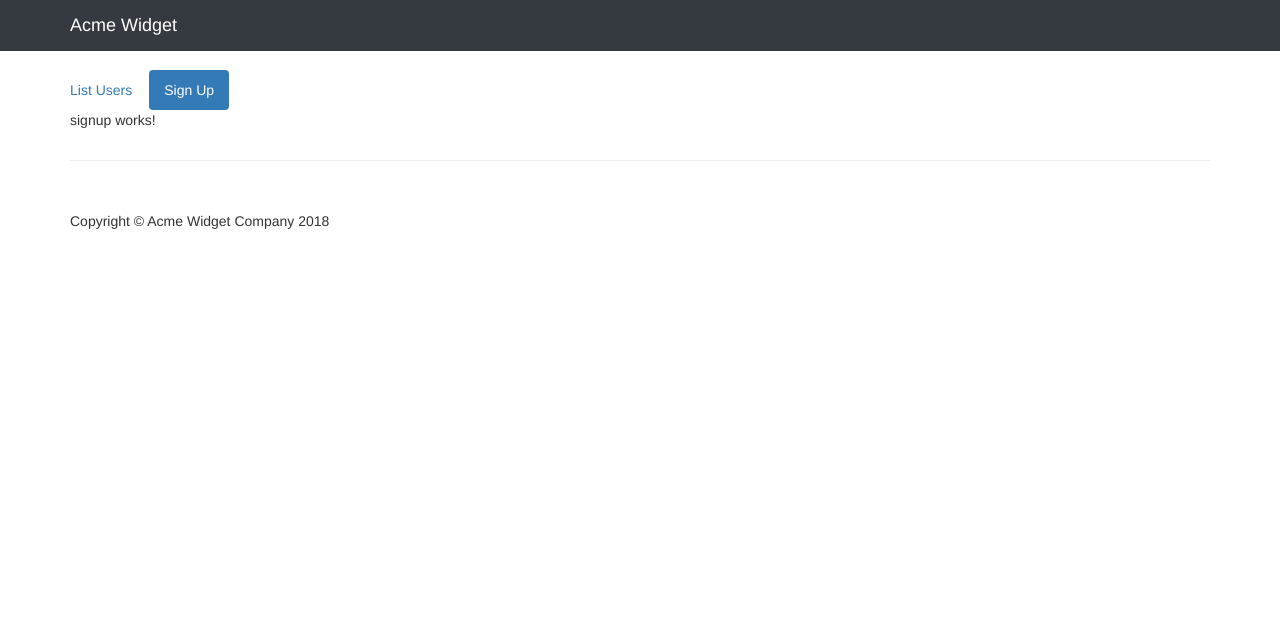
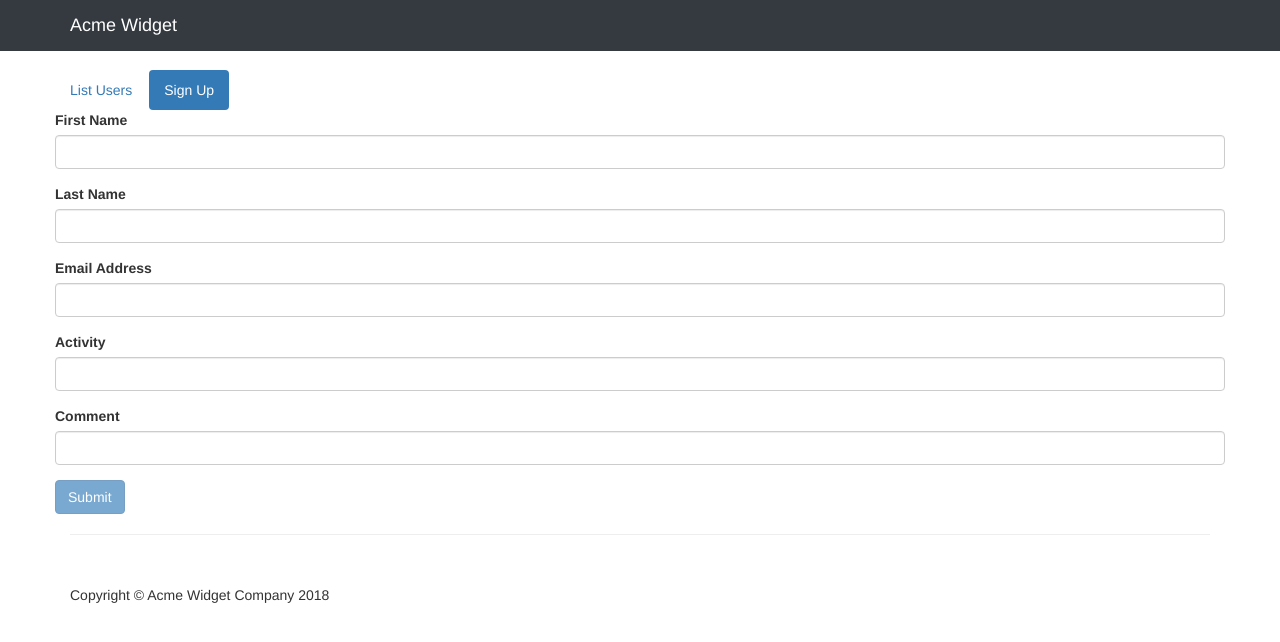
Before and after one commit to mohammadfarooqi/acme-client, an Angular app: page /activity/signup in a window 1280 px wide. Shown: the top 642 px of the page. Built offline with nearby package versions, Linux system fonts and the light colour scheme.

Commit message:
completed signup process

```diff
--- a/src/app/client/activity/signup/signup.component.html
+++ b/src/app/client/activity/signup/signup.component.html
@@ -1,3 +1,31 @@
-<p>
-  signup works!
-</p>
+<div class="row">
+  <form #activityForm="ngForm" (submit)="onSubmit(activityForm.value)">
+    <div class="form-group">
+      <label for="firstName">First Name</label>
+      <input type="text" class="form-control" id="firstName" ngModel name="firstName" required #firstName="ngModel">
+      <div class="alert alert-danger" *ngIf="firstName.touched && !firstName.valid">First Name is required.</div>
+    </div>
+    <div class="form-group">
+      <label for="lastName">Last Name</label>
+      <input type="text" class="form-control" id="lastName" ngModel name="lastName" required #lastName="ngModel">
+      <div class="alert alert-danger" *ngIf="lastName.touched && !lastName.valid">Last Name is required.</div>
+    </div>
+    <div class="form-group">
+      <label for="email">Email Address</label>
+      <input type="email" class="form-control" id="email" ngModel name="email" required #email="ngModel">
+      <div class="alert alert-danger" *ngIf="email.touched && !email.valid">Email is required.</div>
+    </div>
+    <div class="form-group">
+      <label for="activity">Activity</label>
+      <input type="text" class="form-control" id="activity" ngModel name="activity" required #activity="ngModel">
+      <div class="alert alert-danger" *ngIf="activity.touched && !activity.valid">Activity is required.</div>
+    </div>
+    <div class="form-group">
+      <label for="comment">Comment</label>
+      <input type="text" class="form-control" id="comment" ngModel name="comment" required #comment="ngModel">
+      <div class="alert alert-danger" *ngIf="comment.touched && !comment.valid">Comment is required.</div>
+    </div>
+
+    <input type="submit" value="Submit" class="btn btn-primary" [disabled]="!activityForm.valid">
+  </form>
+</div>
--- a/src/app/client/activity/signup/signup.component.ts
+++ b/src/app/client/activity/signup/signup.component.ts
@@ -1,4 +1,8 @@
 import { Component, OnInit } from '@angular/core';
+import { Http, Headers, RequestOptions } from '@angular/http';
+import { Router } from '@angular/router'
+
+import { environment } from '../../../../environments/environment';
 
 @Component({
   selector: 'app-signup',
@@ -7,9 +11,38 @@ import { Component, OnInit } from '@angular/core';
 })
 export class SignupComponent implements OnInit {
 
-  constructor() { }
+  private api = environment.apiurl;
+
+  constructor(private http: Http, private router: Router) { }
 
   ngOnInit() {
   }
 
+  log(x) { console.log(x); }
+
+  onSubmit(obj) {
+    console.log(obj);
+
+    const objToPost = {
+      FirstName: obj.firstName,
+      LastName: obj.lastName,
+      Email: obj.email,
+      Activity: obj.activity,
+      Comment: obj.comment
+    };
+
+    const headers = new Headers();
+    headers.append('Content-Type', 'application/json; charset=utf-8');
+
+    this.http.post(this.api + '/api/Users', JSON.stringify(objToPost), new RequestOptions({headers})).subscribe(
+      () => {
+        // forward to /activity/list
+        console.log('post successful');
+        this.router.navigateByUrl('/activity/list');
+      },
+      err => {
+        console.log(err);
+      }
+    );
+  }
 }
--- a/src/environments/environment.ts
+++ b/src/environments/environment.ts
@@ -4,5 +4,7 @@
 // The list of which env maps to which file can be found in `.angular-cli.json`.
 
 export const environment = {
-  production: false
+  production: false,
+  apiurl: 'http://localhost:6653',
+  connectUrl: 'http://localhost:4200'
 };
```
